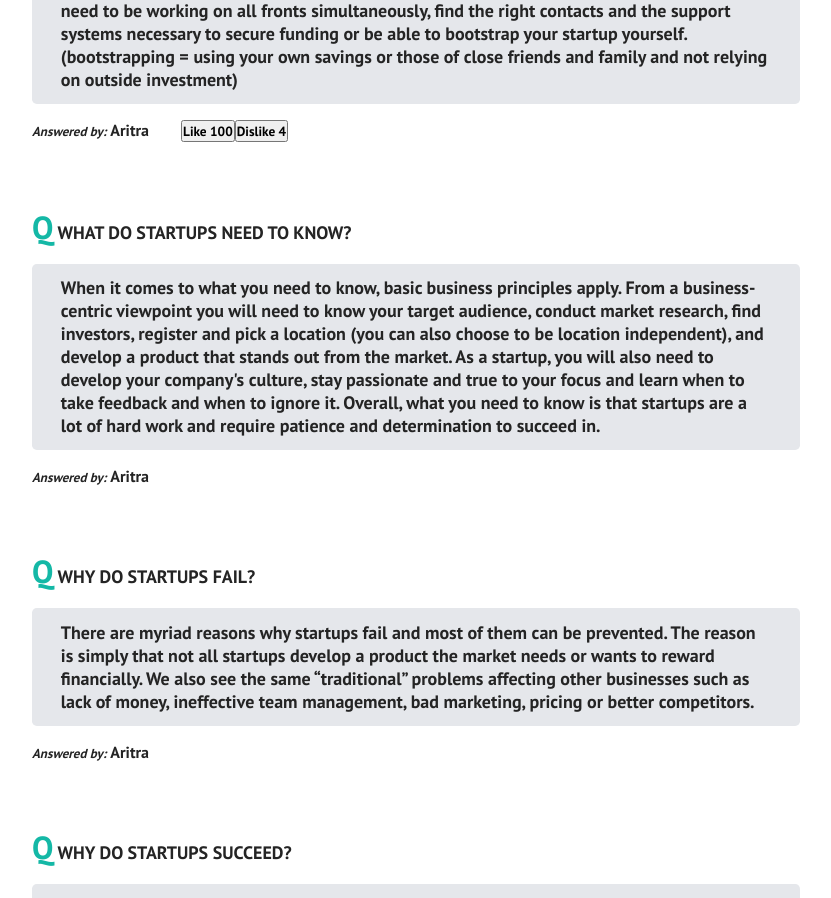
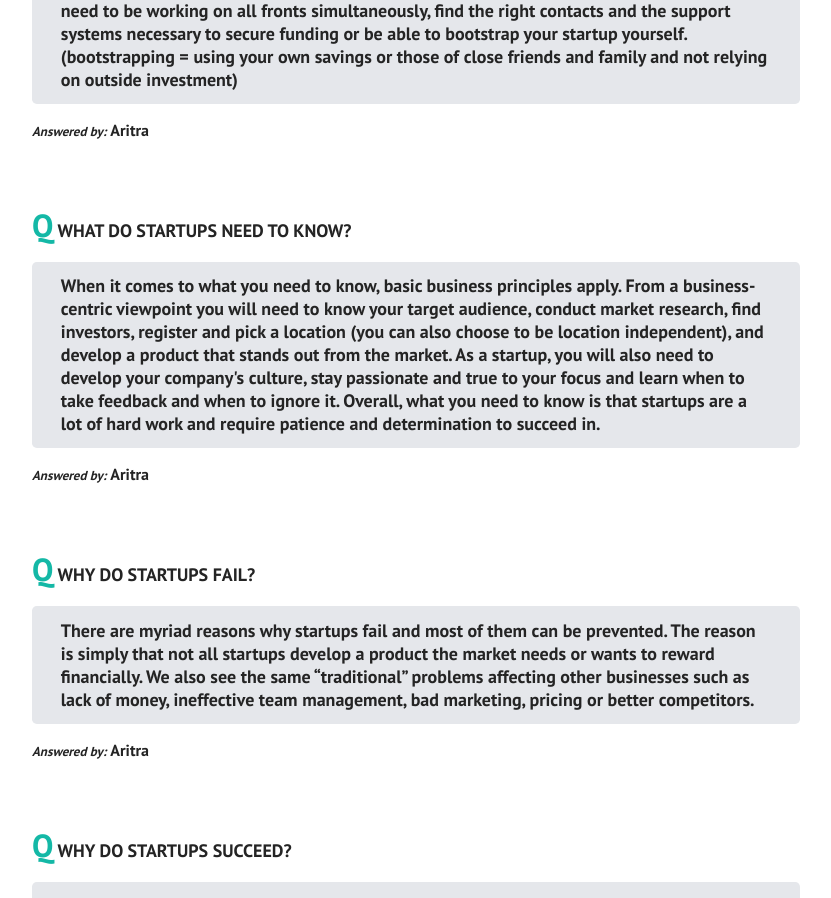
Before and after one commit to Startup-Overflow/startup-overflow, a React (Create React App) app: page /questions in a window 1280 px wide. Shown: the part 1185-2083 px from the top of the page, without its empty margins (0-831 px from the left). Built offline with nearby package versions, Linux system fonts and the light colour scheme.

Commit message:
Like Dislike pending

```diff
--- a/src/components/pages/Questions.js
+++ b/src/components/pages/Questions.js
@@ -2,41 +2,11 @@ import "./Question.css";
 import { useState } from "react";
 import HeroSection from "../HeroSection";
 import Footer from "../Footer";
+import { Button } from "../Button";
 import { Link } from "react-router-dom";
 function Question() {
-  const [like, setLike] = useState(100);
-  const [disLike, setDisLike] = useState(4);
-  const [likeActive, setLikeActive] = useState(false);
-  const [disLikeActive, setDisLikeActive] = useState(false);
-
-  function likef() {
-    if (likeActive) {
-      setLikeActive(false);
-      setLike(like - 1);
-    } else {
-      setLikeActive(true);
-      setLike(like + 1);
-      if (disLikeActive) {
-        setDisLikeActive(false);
-        setLike(like + 1);
-        setDisLike(disLike - 1);
-      }
-    }
-  }
-  function disLikef() {
-    if (disLikeActive) {
-      setDisLikeActive(false);
-      setDisLike(disLike - 1);
-    } else {
-      setDisLikeActive(true);
-      setDisLike(like + 1);
-      if (likeActive) {
-        setLikeActive(false);
-        setDisLike(disLike + 1);
-        setLike(like - 1);
-      }
-    }
-  }
+  // const [countUp, setCountUp] = useState(0);
+  // const [countDown, setCountDown] = useState(0);
   const questionSet = [
     "HOW DO YOU START A STARTUP?",
     "WHAT DO STARTUPS NEED TO KNOW?",
@@ -77,10 +47,7 @@ function Question() {
               Aritra
             </Link>
           </span>
-          <span className="vote">
-            <button onClick={likef}>Like {like}</button>
-            <button onClick={disLikef}>Dislike {disLike}</button>
-          </span>
+          <span className="vote"></span>
         </div>
         <p className="question-question">
           <span className="q">Q</span> {questionSet[1]}
```
